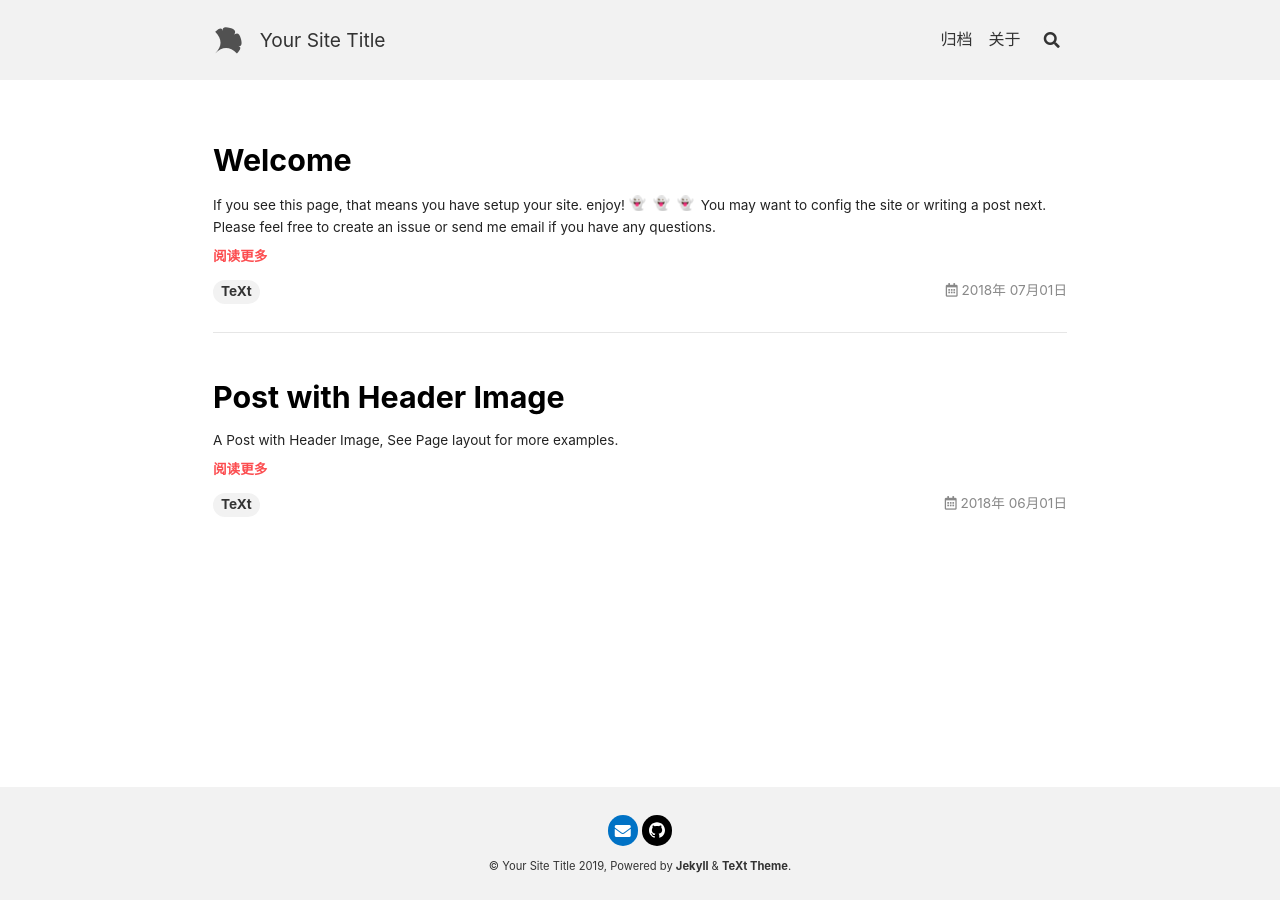
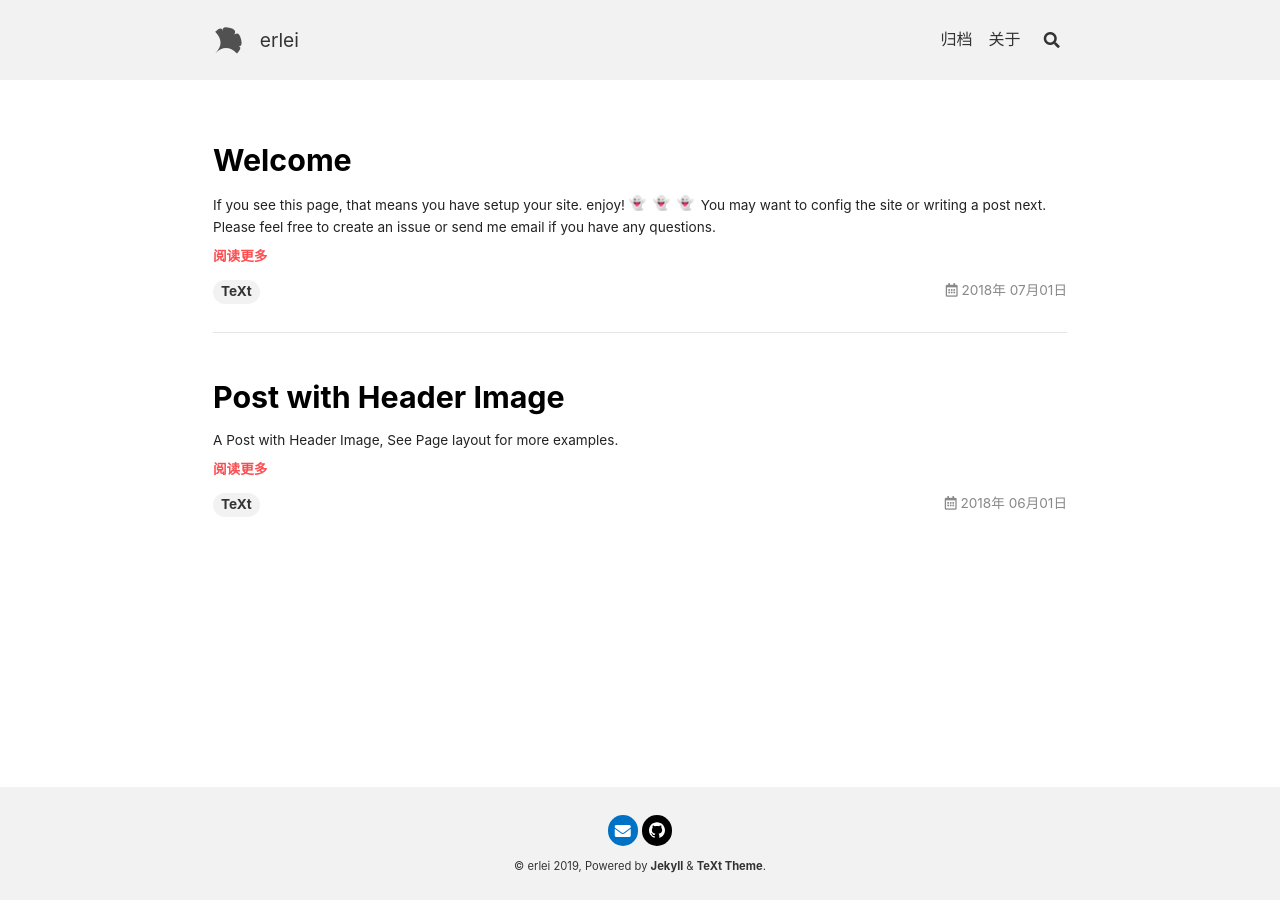
Before and after one commit to erleizh/erleizh.github.io, a Jekyll site: the page built from index.html, in a window 1280 px wide. Built offline with Jekyll 4.4.1, drawn with Linux system fonts in a browser that asks for light colours; nearby versions of some CDN libraries; emoji names are drawn with the system emoji font; the list of posts is cut into pages by our own code.

Commit message:
update config.yml

```diff
--- a/_config.yml
+++ b/_config.yml
@@ -20,9 +20,9 @@ text_skin: default # "default" (default), "dark", "forest", "ocean", "chocolate"
 highlight_theme: default # "default" (default), "tomorrow", "tomorrow-night", "tomorrow-night-eighties", "tomorrow-night-blue", "tomorrow-night-bright"
 url     : # the base hostname & protocol for your site e.g. https://www.someone.com
 baseurl : # does not include hostname
-title   : Your Site Title
+title   : erlei
 description: > # this means to ignore newlines until "Language & timezone"
-  Your Site Description
+  I a android developer.
 
 
 ## => Language and Timezone
@@ -49,7 +49,7 @@ author:
   zhihu     : # "user_name" the last part of your profile url, e.g. https://www.zhihu.com/people/user_name
   douban    : # "user_name" the last part of your profile url, e.g. https://www.douban.com/people/user_name
   linkedin  : # "user_name" the last part of your profile url, e.g. https://www.linkedin.com/in/user_name
-  github    : https://github.com/lll-01 # "user_name" the last part of your profile url, e.g. https://github.com/user_name
+  github    : lll-01 # "user_name" the last part of your profile url, e.g. https://github.com/user_name
   npm       : # "user_name" the last part of your profile url, e.g. https://www.npmjs.com/~user_name
 
 
```
